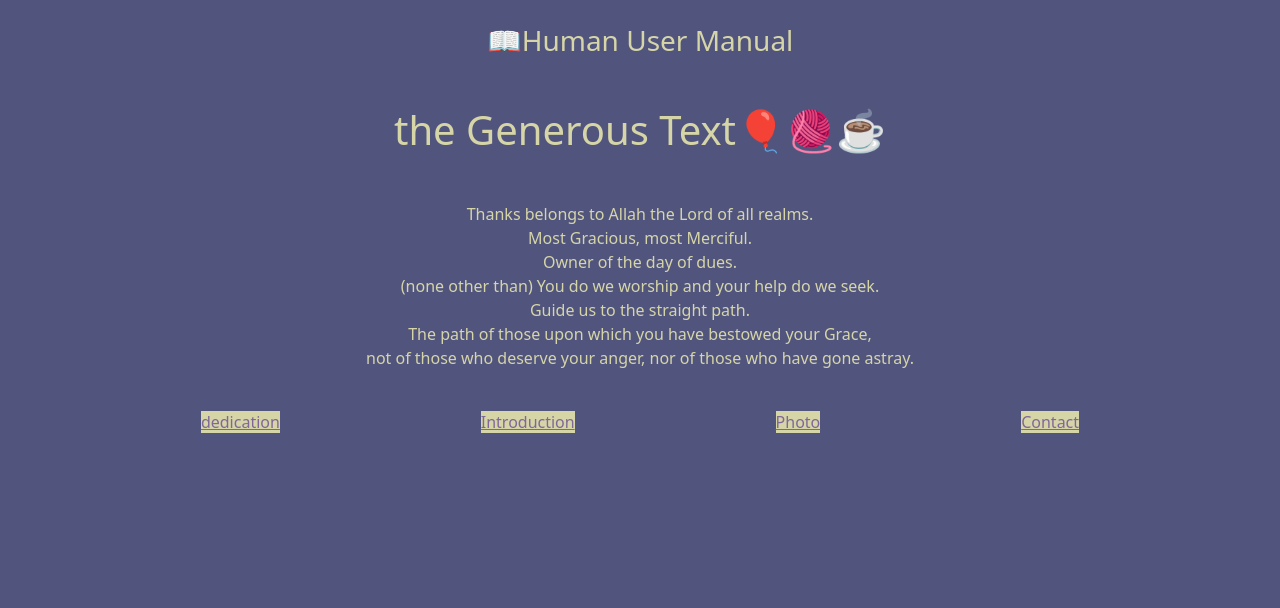
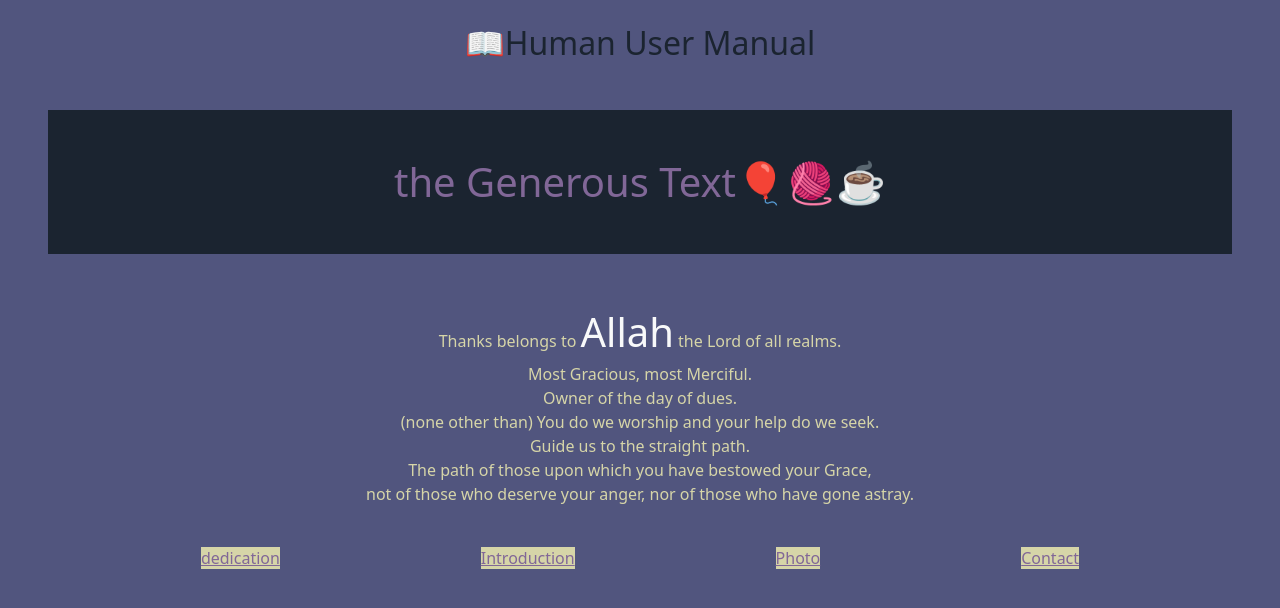
Before and after one commit to ayseSultanGun/pastry-page, a plain HTML site: page index.html in a window 1280 px wide. Drawn offline with nearby package versions, Linux system fonts and the light colour scheme.

Commit message:
tweak css

```diff
--- a/index.html
+++ b/index.html
@@ -10,9 +10,9 @@
 
 </head>
 <body>
-    <h3 class="m-4">📖Human User Manual</h3>
-<h1 class="m-5">the Generous Text🎈🧶☕</h1>
-    <p>Thanks belongs to Allah the Lord of all realms. </br>
+    <h2 class="m-4">📖Human User Manual</h2>
+<h1 class="m-5 p-5">the Generous Text🎈🧶☕</h1>
+    <p>Thanks belongs to <span class="text-light fs-1">Allah</span> the Lord of all realms. </br>
         Most Gracious, most Merciful. </br>
  Owner of the day of dues.</br>
  (none other than) You do we worship and your help do we seek.
--- a/style.css
+++ b/style.css
@@ -14,3 +14,10 @@ a {
   color: var(--third-color);
   background-color: var(--fourth-color);
 }
+h2 {
+  color: var(--first-color);
+}
+h1 {
+  color: var(--third-color);
+  background: var(--first-color);
+}
```
Also changed, not shown: next-page.html (+1 -1 lines), photo.html (+1 -1 lines).
